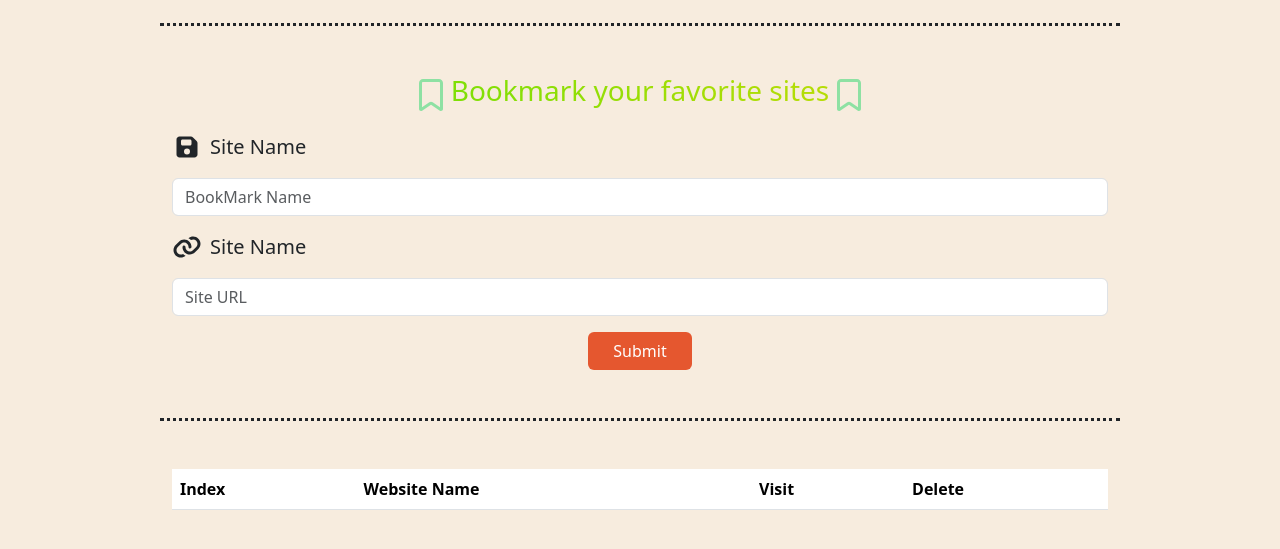
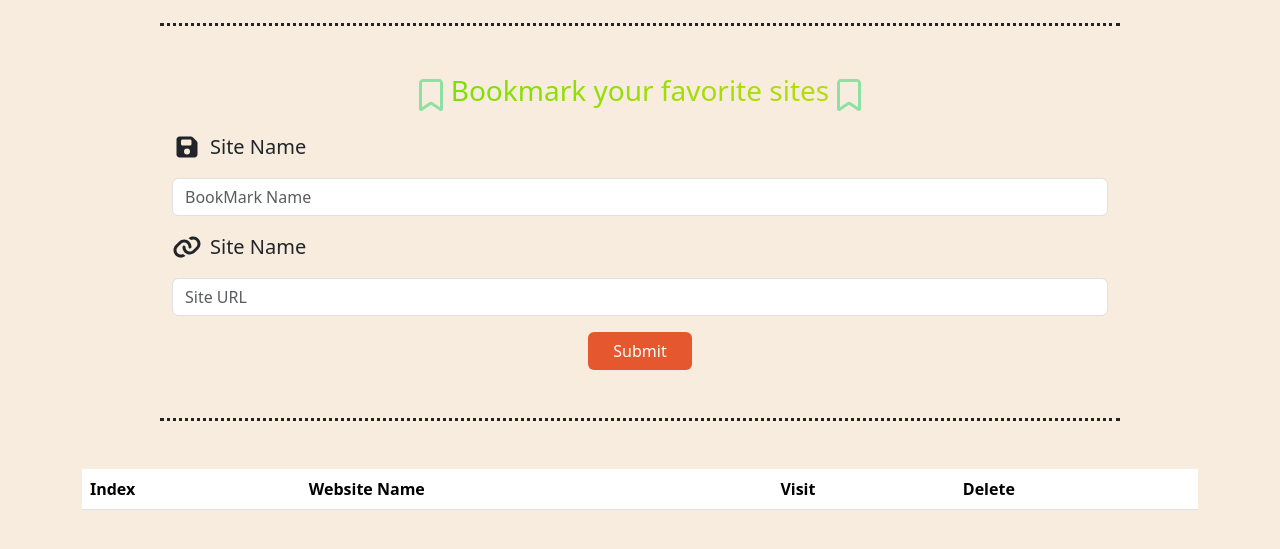
Before and after one commit to Mostafa21atef/Add-websites-name, a plain HTML site: page index.html in a window 1280 px wide. Shown: the part 129-678 px from the top of the page. Drawn offline with Linux system fonts and the light colour scheme.

Commit message:
Update index.html

```diff
--- a/index.html
+++ b/index.html
@@ -38,7 +38,7 @@
 </div>
 <div class="brdr w-75 mx-auto my-5">
 </div>
-<div class="container w-75">
+<div class="container w-100">
 <table class="table">
     <thead>
       <tr>
```
